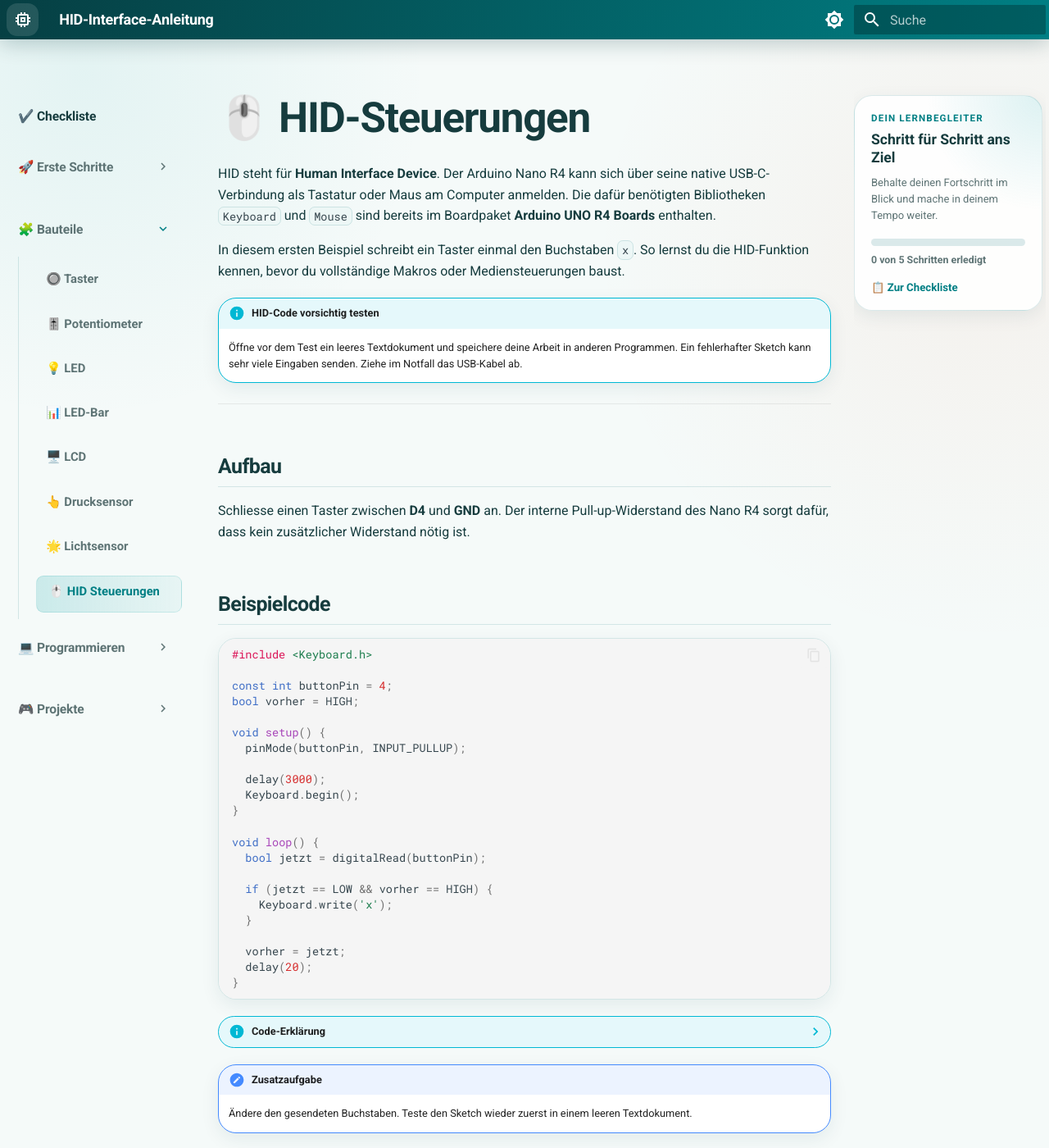
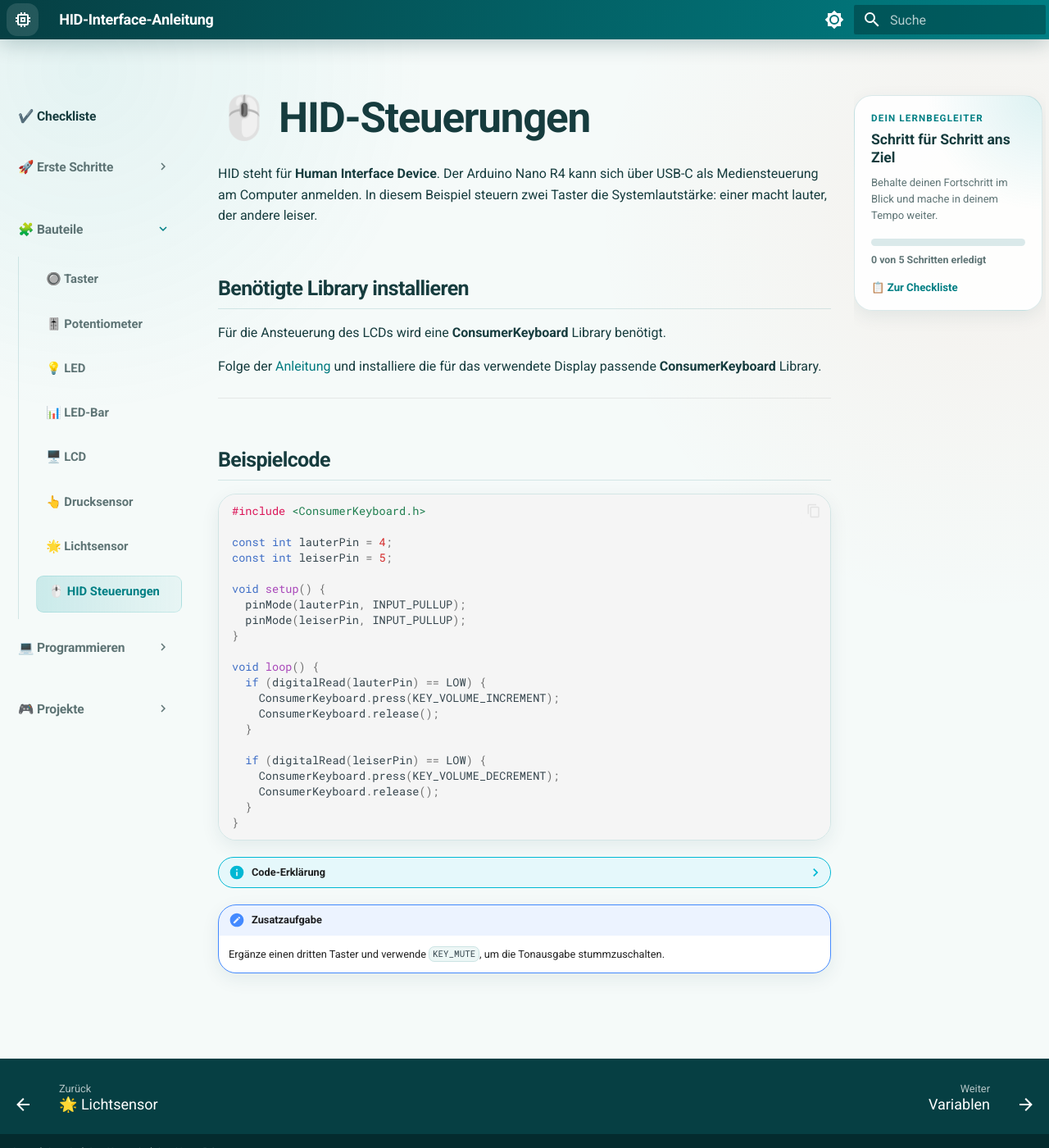
Before and after one commit to reflxlab/HID-Manual, an MkDocs documentation site: the page built from docs/bauteile/hid.md, in a window 1280 px wide and 1400 px high. Shown: the whole window at 82% size. Built offline with MkDocs 1.6.1 and Material for MkDocs 9.7.7, drawn with Linux system fonts in a browser that asks for light colours.

Commit message:
Content Changes

````diff
--- a/docs/bauteile/hid.md
+++ b/docs/bauteile/hid.md
@@ -1,89 +1,84 @@
 # 🖱️ HID-Steuerungen
 
-HID steht für **Human Interface Device**. Der Arduino Nano R4 kann sich über seine native USB-C-Verbindung als Tastatur oder Maus am Computer anmelden. Die dafür benötigten Bibliotheken `Keyboard` und `Mouse` sind bereits im Boardpaket **Arduino UNO R4 Boards** enthalten.
+HID steht für **Human Interface Device**. Der Arduino Nano R4 kann sich über USB-C als Mediensteuerung am Computer anmelden. In diesem Beispiel steuern zwei Taster die Systemlautstärke: einer macht lauter, der andere leiser.
 
-In diesem ersten Beispiel schreibt ein Taster einmal den Buchstaben `x`. So lernst du die HID-Funktion kennen, bevor du vollständige Makros oder Mediensteuerungen baust.
 
-!!! info "HID-Code vorsichtig testen"
+## Benötigte Library installieren
 
-    Öffne vor dem Test ein leeres Textdokument und speichere deine Arbeit in anderen Programmen. Ein fehlerhafter Sketch kann sehr viele Eingaben senden. Ziehe im Notfall das USB-Kabel ab.
+Für die Ansteuerung des LCDs wird eine **ConsumerKeyboard** Library benötigt.
+
+Folge der [Anleitung](../erste-schritte/installLibrary.md) und installiere die für das verwendete Display passende **ConsumerKeyboard** Library.
 
 ---
 
-## Aufbau
-
-Schliesse einen Taster zwischen **D4** und **GND** an. Der interne Pull-up-Widerstand des Nano R4 sorgt dafür, dass kein zusätzlicher Widerstand nötig ist.
 
 ## Beispielcode
 
 ```cpp
-#include <Keyboard.h>
+#include <ConsumerKeyboard.h>
 
-const int buttonPin = 4;
-bool vorher = HIGH;
+const int lauterPin = 4;
+const int leiserPin = 5;
 
 void setup() {
-  pinMode(buttonPin, INPUT_PULLUP);
-
-  delay(3000);
-  Keyboard.begin();
+  pinMode(lauterPin, INPUT_PULLUP);
+  pinMode(leiserPin, INPUT_PULLUP);
 }
 
 void loop() {
-  bool jetzt = digitalRead(buttonPin);
-
-  if (jetzt == LOW && vorher == HIGH) {
-    Keyboard.write('x');
+  if (digitalRead(lauterPin) == LOW) {
+    ConsumerKeyboard.press(KEY_VOLUME_INCREMENT);
+    ConsumerKeyboard.release();
   }
 
-  vorher = jetzt;
-  delay(20);
+  if (digitalRead(leiserPin) == LOW) {
+    ConsumerKeyboard.press(KEY_VOLUME_DECREMENT);
+    ConsumerKeyboard.release();
+  }
 }
 ```
 
 ??? info "Code-Erklärung"
 
-    ### Eingebaute Tastatur-Bibliothek einbinden
+    ### Consumer-Keyboard-Bibliothek einbinden
 
     ```cpp
-    #include <Keyboard.h>
+    #include <ConsumerKeyboard.h>
     ```
 
-    `Keyboard.h` gehört zum offiziellen Nano-R4-Boardpaket. Es muss keine zusätzliche HID-Library installiert werden.
+    `ConsumerKeyboard.h` stellt Medienbefehle wie Lauter, Leiser und Stumm bereit.
 
     ---
 
-    ### Taster vorbereiten
+    ### Eingänge vorbereiten
 
     ```cpp
-    pinMode(buttonPin, INPUT_PULLUP);
+    pinMode(lauterPin, INPUT_PULLUP);
+    pinMode(leiserPin, INPUT_PULLUP);
     ```
 
-    `INPUT_PULLUP` aktiviert den internen Pull-up-Widerstand. Deshalb gilt: **gedrückt = `LOW`**, **losgelassen = `HIGH`**.
+    `INPUT_PULLUP` aktiviert die internen Pull-up-Widerstände. Deshalb gilt im Sketch: **gedrückt = `LOW`** und **losgelassen = `HIGH`**.
 
     ---
 
-    ### HID sicher starten
+    ### Lautstärke steuern
 
     ```cpp
-    delay(3000);
-    Keyboard.begin();
-    ```
+    if (digitalRead(lauterPin) == LOW) {
+      ConsumerKeyboard.press(KEY_VOLUME_INCREMENT);
+      ConsumerKeyboard.release();
+    }
 
-    Die drei Sekunden Pause geben dir nach einem Neustart Zeit, das Board bei einem problematischen Sketch wieder abzuziehen. Danach startet die USB-Tastaturfunktion.
-
-    ---
-
-    ### Nur einmal pro Tastendruck schreiben
-
-    ```cpp
-    if (jetzt == LOW && vorher == HIGH) {
-      Keyboard.write('x');
+    if (digitalRead(leiserPin) == LOW) {
+      ConsumerKeyboard.press(KEY_VOLUME_DECREMENT);
+      ConsumerKeyboard.release();
     }
     ```
 
-    Der Buchstabe wird nur beim Übergang von losgelassen zu gedrückt gesendet. Das verhindert eine schnelle Wiederholung, solange du den Taster hältst.
+    `KEY_VOLUME_INCREMENT` erhöht und `KEY_VOLUME_DECREMENT` verringert die Systemlautstärke. `release()` lässt die virtuelle Medientaste nach jedem Befehl wieder los.
+
+    Der Sketch fragt beide Taster direkt ab. Es gibt keine Entprellung, keine Zustandsprüfung und keine zusätzliche Pause. Solange ein Taster gedrückt bleibt, werden fortlaufend Lautstärkebefehle gesendet.
 
 !!! note "Zusatzaufgabe"
 
-    Ändere den gesendeten Buchstaben. Teste den Sketch wieder zuerst in einem leeren Textdokument.
+    Ergänze einen dritten Taster und verwende `KEY_MUTE`, um die Tonausgabe stummzuschalten.
````
Also changed, not shown: docs/bauteile/lcd.md (+2 -11 lines), docs/bauteile/led-bar.md (+0 -12 lines), docs/bauteile/led.md (+1 -1 lines), docs/bauteile/poti.md (+0 -6 lines), docs/bauteile/taster.md (+1 -1 lines).
